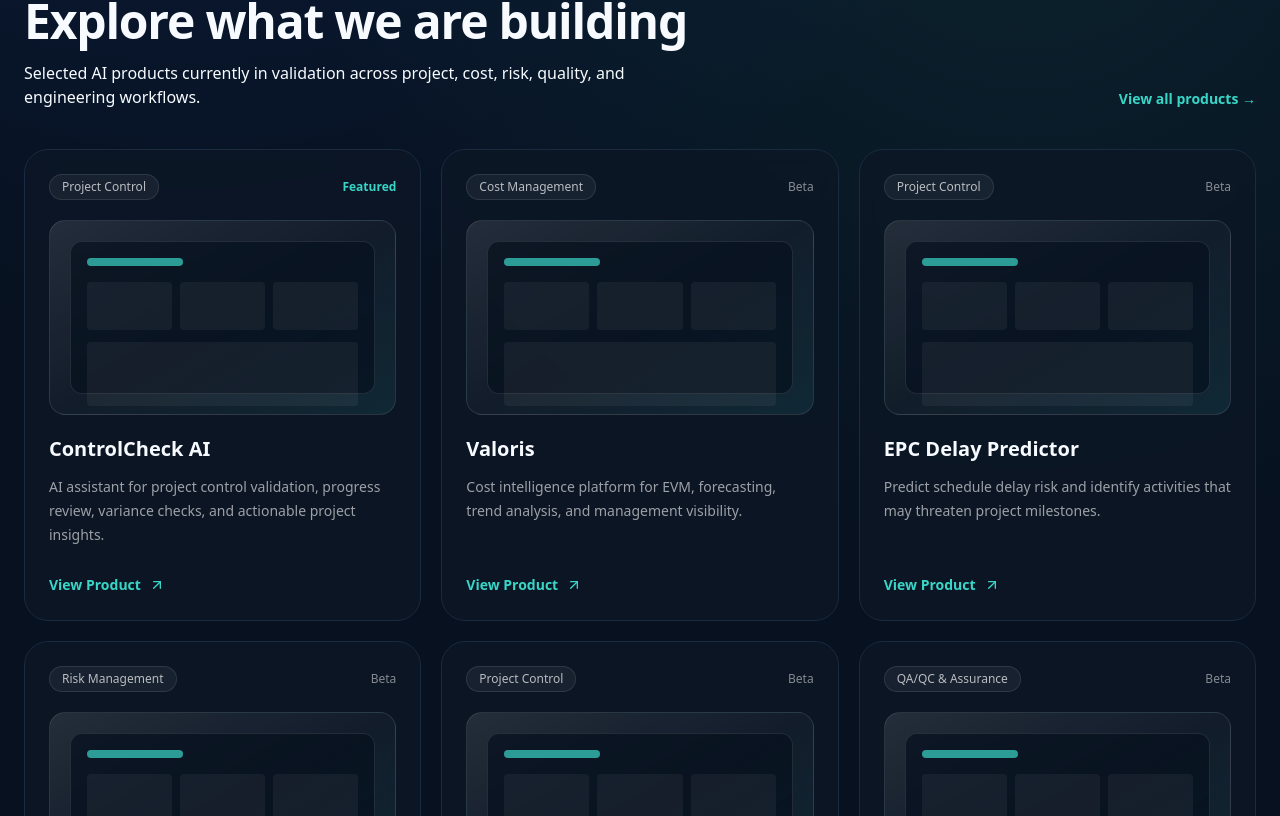
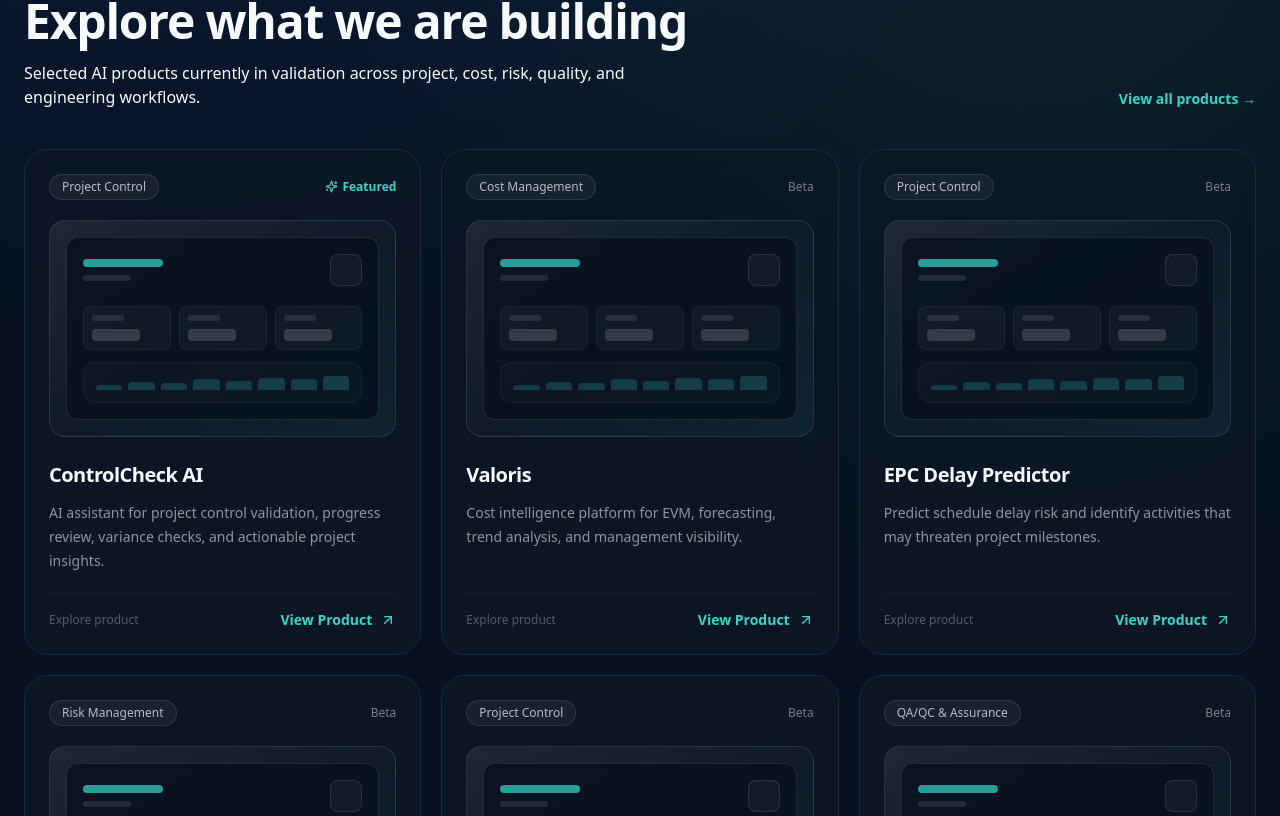
Before and after one commit to EkoSuryaHadi/ControlCheck_landingpage, a Next.js app in the folder kurvaup-ai-lab/: page / in a window 1280 px wide. Shown: the part 884-1700 px from the top of the page. Built offline with nearby package versions, Linux system fonts and the light colour scheme; no server answers.

Commit message:
Add files via upload

```diff
--- a/kurvaup-ai-lab/components/ProductCard.tsx
+++ b/kurvaup-ai-lab/components/ProductCard.tsx
@@ -1,24 +1,60 @@
 import Link from 'next/link'
-import { ArrowUpRight } from 'lucide-react'
+import { ArrowUpRight, Sparkles } from 'lucide-react'
 import type { Product } from '@/data/products'
 
 export function ProductCard({ product }: { product: Product }) {
+  const isFeatured = product.status === 'Featured'
+
   return (
-    <article className="card group p-6 transition hover:-translate-y-1 hover:border-white/20">
-      <div className="mb-5 flex items-center justify-between">
-        <span className="badge">{product.category}</span>
-        <span className={product.status === 'Featured' ? 'text-xs font-semibold text-glow' : 'text-xs text-white/50'}>{product.status}</span>
-      </div>
-      <div className="mb-5 aspect-[16/9] rounded-2xl border border-white/10 bg-gradient-to-br from-white/10 via-white/[.03] to-glow/10 p-5">
-        <div className="h-full rounded-xl border border-white/10 bg-ink/70 p-4">
-          <div className="mb-4 h-2 w-24 rounded bg-glow/70" />
-          <div className="grid grid-cols-3 gap-2"><div className="h-12 rounded bg-white/5"/><div className="h-12 rounded bg-white/5"/><div className="h-12 rounded bg-white/5"/></div>
-          <div className="mt-3 h-16 rounded bg-white/5" />
+    <article className="card group relative overflow-hidden p-6 transition duration-300 hover:-translate-y-1 hover:border-glow/30 hover:shadow-glow">
+      <div className="absolute inset-0 bg-gradient-to-br from-glow/[.05] via-transparent to-blue-500/[.04] opacity-0 transition duration-300 group-hover:opacity-100" />
+
+      <div className="relative">
+        <div className="mb-5 flex items-center justify-between gap-3">
+          <span className="badge">{product.category}</span>
+          <span className={isFeatured ? 'inline-flex items-center gap-1 text-xs font-semibold text-glow' : 'text-xs text-white/45'}>
+            {isFeatured && <Sparkles size={13} />}
+            {product.status}
+          </span>
+        </div>
+
+        <div className="mb-6 aspect-[16/10] overflow-hidden rounded-2xl border border-white/10 bg-gradient-to-br from-white/[.08] via-white/[.025] to-glow/[.08] p-4">
+          <div className="flex h-full flex-col rounded-xl border border-white/10 bg-ink/80 p-4 shadow-inner">
+            <div className="flex items-center justify-between">
+              <div>
+                <div className="h-2 w-20 rounded-full bg-glow/70" />
+                <div className="mt-2 h-1.5 w-12 rounded-full bg-white/10" />
+              </div>
+              <div className="h-8 w-8 rounded-lg border border-white/10 bg-white/[.04]" />
+            </div>
+
+            <div className="mt-5 grid grid-cols-3 gap-2">
+              {[0, 1, 2].map((i) => (
+                <div key={i} className="rounded-lg border border-white/5 bg-white/[.035] p-2">
+                  <div className="h-1.5 w-8 rounded bg-white/10" />
+                  <div className="mt-2 h-3 w-12 rounded bg-white/15" />
+                </div>
+              ))}
+            </div>
+
+            <div className="mt-3 flex flex-1 items-end gap-1.5 rounded-xl border border-white/5 bg-white/[.02] p-3">
+              {[32, 50, 42, 67, 58, 80, 72, 90].map((h, i) => (
+                <div key={i} className="flex-1 rounded-t bg-glow/20" style={{ height: `${h}%` }} />
+              ))}
+            </div>
+          </div>
+        </div>
+
+        <h3 className="text-xl font-semibold tracking-tight">{product.name}</h3>
+        <p className="mt-3 min-h-[72px] text-sm leading-6 text-white/55">{product.summary}</p>
+
+        <div className="mt-5 flex items-center justify-between border-t border-white/5 pt-4">
+          <span className="text-xs text-white/30">Explore product</span>
+          <Link href={`/products/${product.slug}`} className="inline-flex items-center gap-2 text-sm font-semibold text-glow transition group-hover:gap-3">
+            View Product <ArrowUpRight size={16} />
+          </Link>
         </div>
       </div>
-      <h3 className="text-xl font-semibold">{product.name}</h3>
-      <p className="mt-3 min-h-20 text-sm leading-6 text-white/60">{product.summary}</p>
-      <Link href={`/products/${product.slug}`} className="mt-5 inline-flex items-center gap-2 text-sm font-semibold text-glow">View Product <ArrowUpRight size={16}/></Link>
     </article>
   )
 }
```
